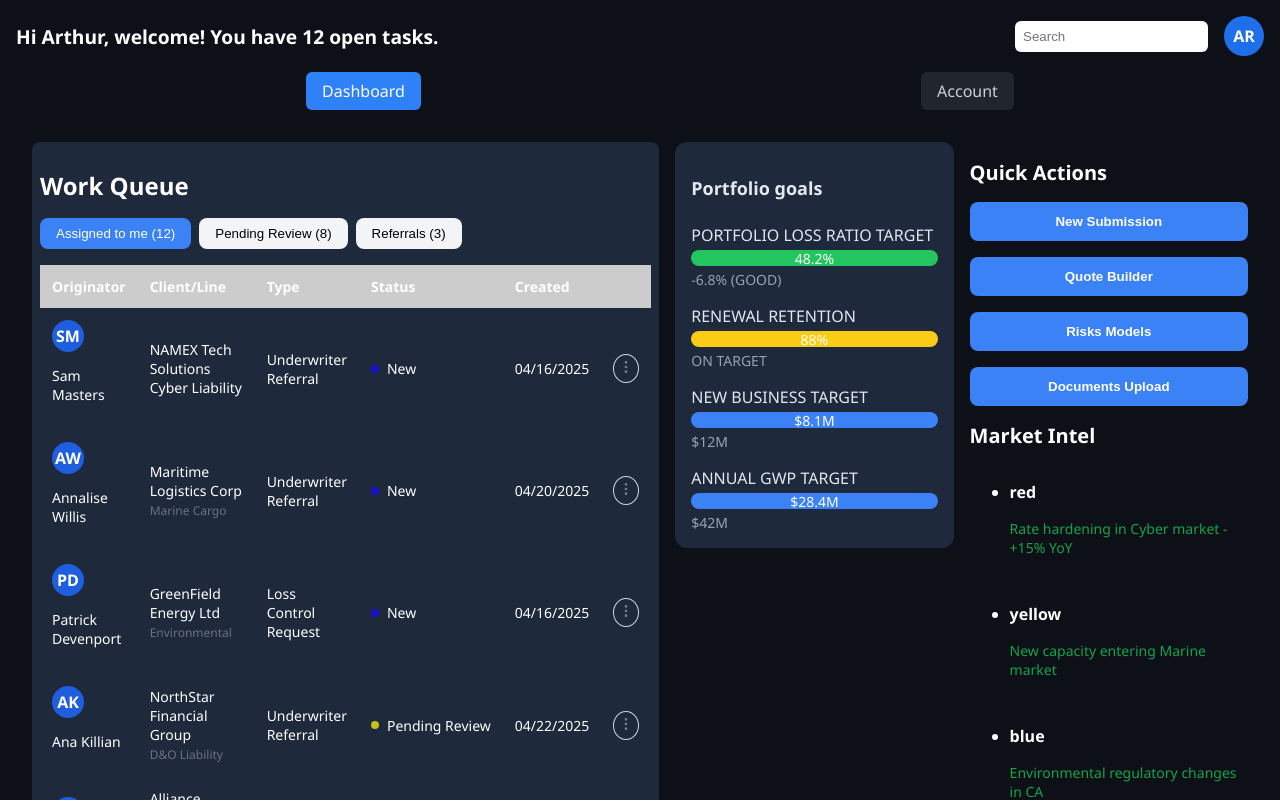
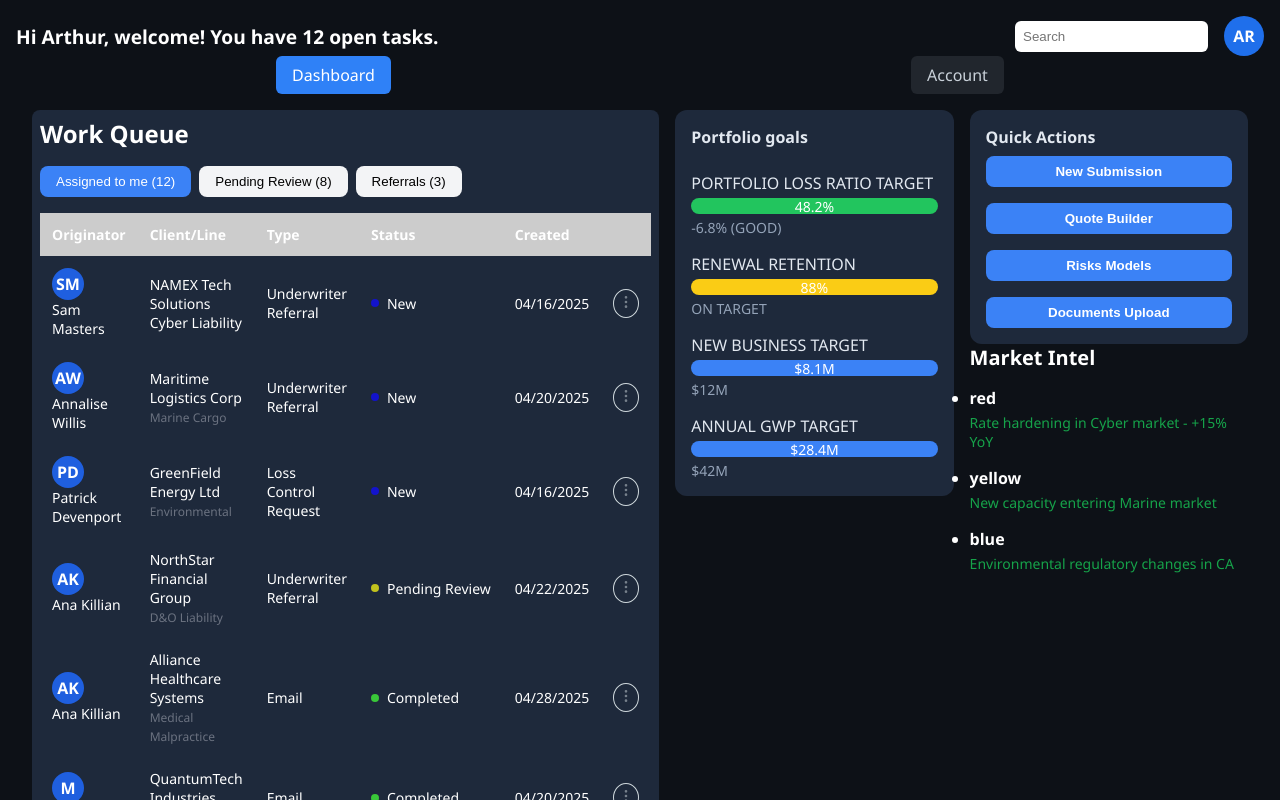
Before and after one commit to Danets/dashboard-angular, an Angular app: page /dashboard in a window 1280 px wide. Shown: the top 800 px of the page. Built offline with nearby package versions, Linux system fonts and the light colour scheme.

Commit message:
Have been fixed styles in QuickActions component

```diff
--- a/src/app/pages/dashboard/portfolio-goals/portfolio-goals.scss
+++ b/src/app/pages/dashboard/portfolio-goals/portfolio-goals.scss
@@ -8,7 +8,7 @@
   gap: 1rem;
 
   h3 {
-    font-size: 1.125rem;
+    font-size: 1rem;
     margin-bottom: 0.5rem;
   }
 
--- a/src/app/pages/dashboard/quick-actions/quick-actions.html
+++ b/src/app/pages/dashboard/quick-actions/quick-actions.html
@@ -1,8 +1,8 @@
-<div class="quick-actions">
-  <h2 class="section-title">Quick Actions</h2>
-  <div class="actions-grid">
+<div class="actions">
+  <h3 class="actions__title">Quick Actions</h3>
+  <div class="actions__grid grid">
     @for (action of data(); track action) {
-    <button class="action-button">{{ action }}</button>
+    <button class="grid__button">{{ action }}</button>
     }
   </div>
 </div>
--- a/src/app/pages/dashboard/quick-actions/quick-actions.scss
+++ b/src/app/pages/dashboard/quick-actions/quick-actions.scss
@@ -1,19 +1,21 @@
-.quick-actions {
-  .section-title {
-    font-size: 1.25rem;
-    font-weight: 600;
-    margin-bottom: 1rem;
+.actions {
+  background-color: #1e293b;
+  border-radius: 0.75rem;
+  padding: 1rem;
+  color: #e2e8f0;
+  &__title {
+    font-size: 1rem;
+    margin-bottom: 0.5rem;
   }
 
-  .actions-grid {
+  &__grid {
     display: flex;
     flex-direction: column;
-    // grid-template-columns: repeat(auto-fit, minmax(150px, 1fr));
     gap: 1rem;
   }
 
-  .action-button {
-    padding: 0.75rem 1rem;
+  .grid__button {
+    padding: 0.5rem 1rem;
     background: #3b82f6;
     color: white;
     border: none;
--- a/src/styles.scss
+++ b/src/styles.scss
@@ -5,3 +5,18 @@ body {
   background-color: #0d1117;
   color: #ffffff;
 }
+
+html {
+  font-size: 16px;
+}
+
+* {
+  box-sizing: border-box;
+  margin: 0;
+  padding: 0;
+}
+
+a {
+  text-decoration: none;
+  color: inherit;
+}
```
